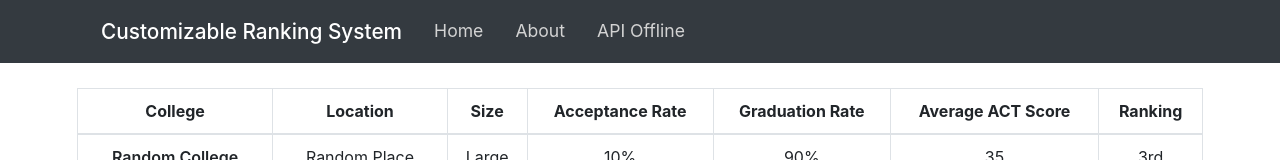
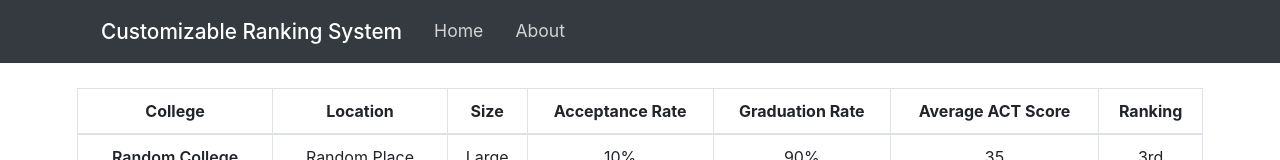
Before and after one commit to caoash/configurable-ranking-system, a React (Create React App) app in the folder frontend/configurable-ranking/: page /home in a window 1280 px wide. Shown: the top 160 px of the page. Built offline with nearby package versions, Linux system fonts and the light colour scheme; no server answers.

Commit message:
small change

```diff
--- a/frontend/configurable-ranking/src/Header.js
+++ b/frontend/configurable-ranking/src/Header.js
@@ -26,11 +26,13 @@ const useInterval = (callback, delay) => {
 }
 
 const Header = () => {
-    const [status, setStatus] = useState("API Offline");
+    const [status, setStatus] = useState("");
     async function fetchData() {
       await axios.get(C.API + '/status').then(response => {
         if (response.data === "API Online") {
           setStatus("API Online");
+        } else {
+          setStatus("API Offline");
         }
       }).catch(error => {
         console.log(error)
@@ -43,7 +45,7 @@ const Header = () => {
 
     useInterval(() => {
         fetchData();
-    }, 10000);
+    }, 5000);
 
     console.log(status);
     return (
```
